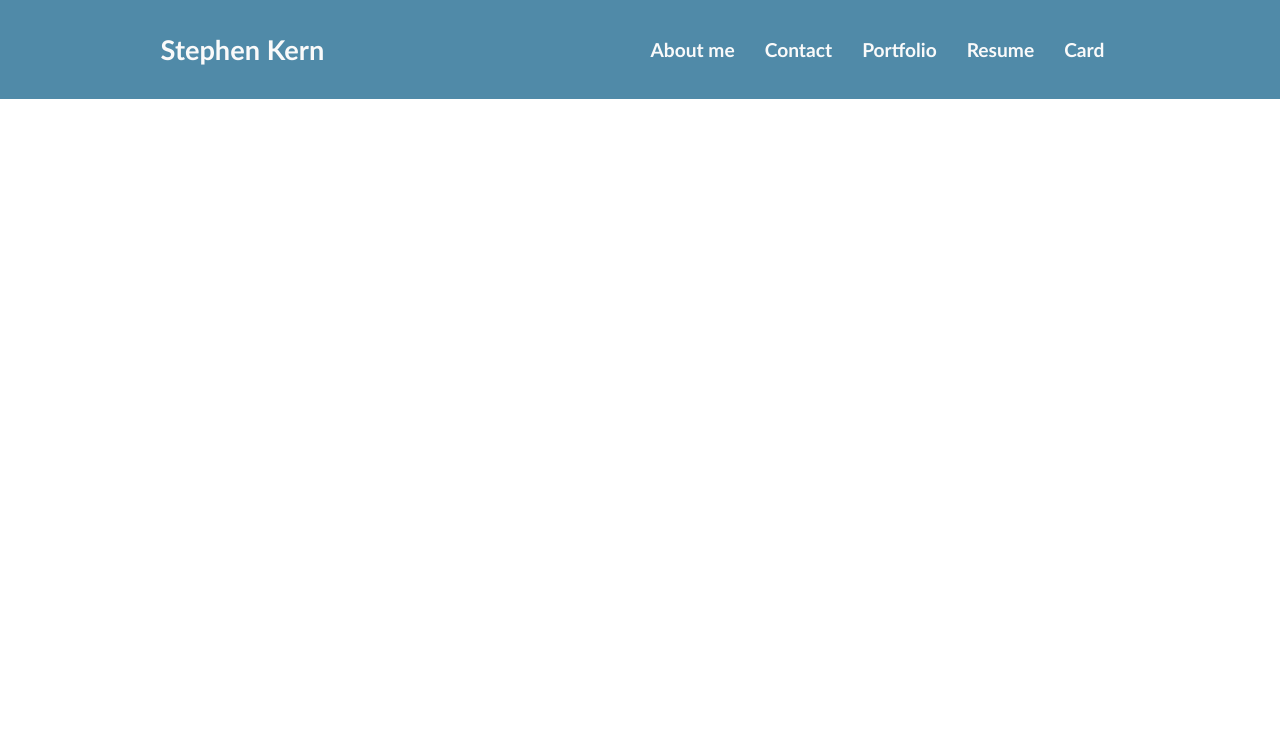
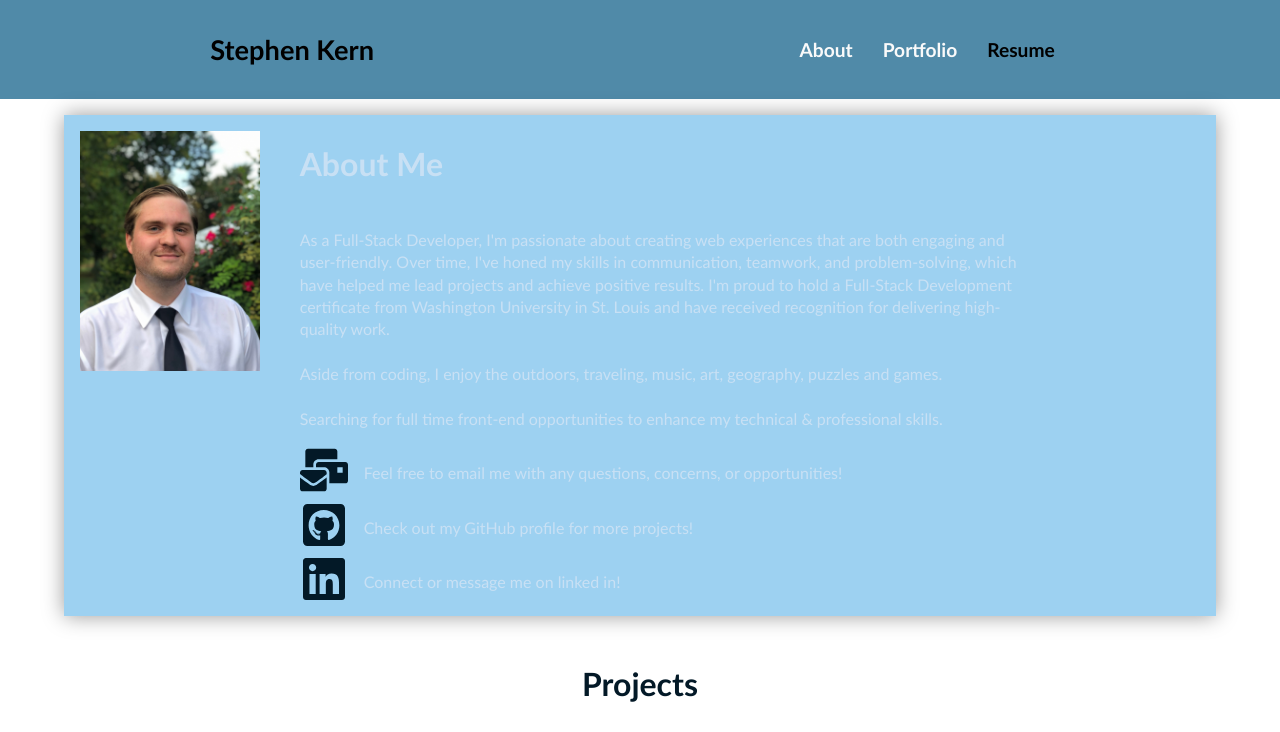
Before and after one commit to stephen-kern/React-Portfolio, a React (Create React App) app: page / in a window 1280 px wide. Shown: the top 732 px of the page. Built offline with nearby package versions, Linux system fonts and the light colour scheme.

Commit message:
removed some pages from the nav. formatted the about me card.

```diff
--- a/src/App.js
+++ b/src/App.js
@@ -1,36 +1,36 @@
 import React, { useState } from "react";
-import ContactForm from "./pages/Contact";
 import Projects from "./pages/Projects";
 import Footer from "./components/Footer";
 import About from "./pages/About";
-import Resume from "./pages/Resume";
 import Header from "./components/Header";
 
 function App() {
-  const [currentNavLink, handleNavChange] = useState("about");
+  // const [currentNavLink, handleNavChange] = useState("about");
 
-  const displayNavLink = () => {
-    if (currentNavLink === "About") {
-      return <About />;
-    }
-    if (currentNavLink === "Contact") {
-      return <ContactForm />;
-    }
-    if (currentNavLink === "Projects") {
-      return <Projects />;
-    }
-    if (currentNavLink === "Resume") {
-      return <Resume />;
-    }
-  };
+  // const displayNavLink = () => {
+  //   if (currentNavLink === "About") {
+  //     return <About />;
+  //   }
+  //   if (currentNavLink === "Projects") {
+  //     return <Projects />;
+  //   }
+  //   if (currentNavLink === "Resume") {
+  //     return <Resume />;
+  //   }
+  // };
 
   return (
-    <div className="app">
-      <Header
+    <div className="app scroll-container">
+      {/* <Header
         currentNavLink={currentNavLink}
         handleNavChange={handleNavChange}
       />
-      <main>{displayNavLink()}</main>
+      <main>{displayNavLink()}
+      </main>
+      <Footer /> */}
+      <Header />
+      <About />
+      <Projects />
       <Footer />
     </div>
   );
--- a/src/components/Nav/index.js
+++ b/src/components/Nav/index.js
@@ -5,43 +5,24 @@ function Nav(props) {
 
   return (
     <header>
-      <h2>
-        <a
-          href="#about-me-section"
-          onClick={() => handleNavChange("About")}
-          className={currentNavLink === "About"}
-        >
-          Stephen Kern
-        </a>
-      </h2>
+      <h2>Stephen Kern</h2>
       <nav className="navbar">
         <ul>
           <li className="mx-1">
             <a
               href="#about-me-section"
-              onClick={() => handleNavChange("About")}
+              // onClick={() => handleNavChange("About")}
               className={
                 currentNavLink === "About" ? "navActive" : "noNavActive"
               }
             >
-              About me
-            </a>
-          </li>
-          <li>
-            <a
-              href="#contact-section"
-              onClick={() => handleNavChange("Contact")}
-              className={
-                currentNavLink === "Contact" ? "navActive" : "noNavActive"
-              }
-            >
-              Contact
+              About
             </a>
           </li>
           <li>
             <a
               href="#projects-section"
-              onClick={() => handleNavChange("Projects")}
+              // onClick={() => handleNavChange("Projects")}
               className={
                 currentNavLink === "Projects" ? "navActive" : "noNavActive"
               }
@@ -51,24 +32,11 @@ function Nav(props) {
           </li>
           <li>
             <a
-              href="#resume-section"
-              onClick={() => handleNavChange("Resume")}
-              className={
-                currentNavLink === "Resume" ? "navActive" : "noNavActive"
-              }
+              href="https://docs.google.com/document/d/1If9CbTr6wQm1XRLusTGTLHV5_Y-C_IDWOkyNmC03PfY/edit?usp=sharing"
+              target="_blank"
+              rel="noopener noreferrer"
             >
               Resume
-            </a>
-          </li>
-          <li>
-            <a
-              href="#resume-section"
-              onClick={() => handleNavChange("Card")}
-              className={
-                currentNavLink === "Card" ? "navActive" : "noNavActive"
-              }
-            >
-              Card
             </a>
           </li>
         </ul>
--- a/src/index.css
+++ b/src/index.css
@@ -1,4 +1,3 @@
-
 :root {
   --primary: #508AA8;
   --secondary: #C8E0F4;
@@ -12,6 +11,10 @@
   box-sizing: border-box;
 }
 
+html{
+  min-height: 100%;
+}
+
 /* Make images easier to work with */
 img,
 picture {
@@ -19,15 +22,11 @@ picture {
   display: block;
 }
 
-html{
-  min-height: 100%;
-}
-
 body {
   margin: 0;
   padding: 0;
   font-family: 'Trebuchet MS', sans-serif;
-  color: var(--light);
+  color: var(--dark);
 }
 
 .app{
@@ -45,6 +44,7 @@ a {
 a:hover {
   cursor: pointer;
 }
+
 
 header{
   display: flex;
@@ -163,58 +163,6 @@ header nav ul li a:hover {
 }
 
 
-
-
-
-form {
-  justify-content: center;
-  width: 50%;
-  margin: 0 auto;
-}
-
-label{
-  color: var(--darker);
-}
-
-input {
-  font-size: 1rem;
-  padding: 0.4rem;
-  margin-bottom: 0.6rem;
-  width: 100%;
-  border: 1px solid var(--dark);
-  outline: none;
-  border-radius: 3px;
-  transition: box-shadow 0.2s;
-}
-
-input:focus {
-  border: 1px solid var(--secondary);
-  box-shadow: 0 0 .25rem rgba(0, 0, 0, .5);
-}
-
-textarea {
-	width: 100%;
-	height: auto;
-	border: 3px solid var(--primary);
-	padding: 5px;
-}
-
-textarea:focus{
-  border: 1px solid var(--secondary);
-}
-
-.container {
-  width: 85%;
-  max-width: 1200px;
-  margin-left: auto;
-  margin-right: auto;
-}
-
-.flex-row {
-  display: flex;
-  flex-wrap: wrap;
-}
-
 .mx-1 {
   margin-right: var(--spacing-one);
   margin-left: var(--spacing-one);
@@ -240,86 +188,6 @@ textarea:focus{
   color: var(--darker);
 }
 
-.flex-long{
-  max-width: 98%;
-  margin: 0 auto;
-  min-height: 100%;
-  display: flex;
-  flex-wrap: wrap;
-  justify-content: center;
-}
-
-.live-link-rb{
-  background: url(./assets/images/hero-bg.jpg);
-  flex-basis: 98%;
-}
-
-.live-link-hori{
-  background: url(./assets/images/digital-marketing-meeting.jpg);
-  flex-basis: 100%;
-}
-
-.live-link-HH{
-  background: url(./assets/images/Burger-Assistant.png);
-  flex-basis: 100%;
-}
-
-.live-link-jw{
-  background: url(./assets/images/Jake-Wilson-Art.png);
-  flex-basis: 100%;
-}
-
-.live-link-S2R{
-  background: url(./assets/images/Step2Rythym.png);
-  flex-basis: 100%;
-}
-
-.live-link-lw{
-  background: url(./assets/images/live-wire.png);
-  flex-basis: 100%;
-}
-
-.live-links-box{
-  display: flex;
-  justify-content: center;
-  background-size: cover;
-  background-position: center;
-  min-height: 400px;
-  box-shadow: 0 0 20px rgba(0, 0, 0, 0.4);
-  border-radius: 15px;
-  margin: 1rem;
-}
-
-.flex-row-short{
-  margin: 0 auto;
-  min-height: 100%;
-  display: flex;
-  justify-content: center;
-  padding-bottom: 8vh;
-}
-
-.live-links-text{
-  margin: auto;
-  width: 40%;
-  text-align: center;
-  align-items: center;
-}
-
-.portfolio-buttons{
-  padding: 10px 10px;
-  line-height: 1.3;
-  background-color: var(--primary);
-  border: none;
-  cursor: pointer;
-  border-radius: 5px;
-  transition: all 0.3s ease 0s;
-}
-
-.portfolio-buttons:hover{
-  color: var(--dark);
-  transform: translateY(-7px);
-}
-
 /* Contact Section Styles */
 
 .section-title-secondary{
@@ -329,57 +197,63 @@ textarea:focus{
   color: var(--accent2-color);
 }
 
-footer{
+.contact-container{
+  display: flex;
+  justify-content: space-evenly;
   flex-direction: column;
 }
 
-.contact-container{
-  display: flex;
-  justify-content: center;
-  align-items: flex-end;
+.footer-icons{
+  color: var(--darker);
 }
 
-.footer-icons{
-  margin: 1.5em;
-  color: var(--darker);
+.footer-icons-row{
+  display: flex;
+}
+
+.footer-icons-row p {
+  margin-left: 1rem;
 }
 
 /* About Me Section */
 
 .profile-card{
-  width: 95%;
-  margin: 6vh auto;
-  padding-bottom: 8vh;
+  max-width: 90%;
+  margin: 1rem auto;
 }
 
 .profile-info{
   display: flex;
-  align-items: center;
   box-shadow: 0 0 20px rgba(0, 0, 0, 0.4);
-  margin: 10px;
-  padding: 10px;
-  background: var(--darker);
+  background: var(--tertiary);
   color: var(--secondary);
 }
 
-.profile-info img{
- border-radius: 50%;
- border: 3px solid var(--accent2-color);
- margin: 1rem;
- width: 300px;
- height: 300px;
+.img-container{
+  width: 50%;
+  margin: 1rem;
+}
+
+.img-container img{
+ max-width: 100%;
  object-fit: cover;
 }
 
 .bio{
-  padding: 25px;
-  line-height: 1.3;
-  text-align: center;
+  line-height: 1.4;
+  display: flex;
+  flex-direction: column;
+  margin: 0 0 0.4rem 1.5rem;
+
 }
 
 .bio h2{
-  font-size: 32px;
-  padding: 0 0 15px 0;
+  font-size: 2rem;
+}
+
+.bio p{
+  max-width: 80%;
+  flex: 1;
 }
 
 /* Resume Section */
--- a/src/pages/About/index.js
+++ b/src/pages/About/index.js
@@ -1,5 +1,6 @@
 import React from "react";
-import portrait from "../../assets/images/portrait.jpeg"
+import portrait from "../../assets/images/portrait.jpeg";
+import { FaLinkedin, FaGithubSquare, FaMailBulk } from "react-icons/fa";
 
 function About() {
   return (
@@ -7,25 +8,69 @@ function About() {
       <div className="profile-card">
         <article className="profile-info">
           <div className="img-container">
-            <img
-              src={ portrait }
-              className="profile-info"
-              alt="Portrait of Stephen"
-            ></img>
+            <img src={portrait} alt="Portrait of Stephen"></img>
           </div>
           <div className="bio">
             <h2>About Me</h2>
             <p>
-              Hello! I am currently enrolled in Washington University St. Louis Coding
-              Bootcamp to further my education and grow as a developer. I have
-              experience with HTML, CSS, Git, JavaScript, SQL, MongoDB, Express, React, and Node!
-              <br></br><br></br>
+              As a Full-Stack Developer, I'm passionate about creating web
+              experiences that are both engaging and user-friendly. Over time,
+              I've honed my skills in communication, teamwork, and
+              problem-solving, which have helped me lead projects and achieve
+              positive results. I'm proud to hold a Full-Stack Development
+              certificate from Washington University in St. Louis and have
+              received recognition for delivering high-quality work.
+              <br></br>
+              <br></br>
               Aside from coding, I enjoy the outdoors, traveling, music, art,
               geography, puzzles and games.
               <br></br>
-              Searching for job opportunities to enhance my technical &
-              professional skills.
+              <br></br>
+              Searching for full time front-end opportunities to enhance my
+              technical & professional skills.
             </p>
+            <div className="contact-container">
+              <div className="footer-icons-row">
+                <a
+                  href="mailto: stephenkern96@gmail.com"
+                  target="_blank"
+                  rel="noopener noreferrer"
+                  className="footer-icons"
+                >
+                  <FaMailBulk fontSize={"3em"} />
+                </a>
+                <p>
+                  Feel free to email me with any questions, concerns, or
+                  opportunities!
+                </p>
+              </div>
+              <div className="footer-icons-row">
+                <a
+                  href="https://github.com/stephen-kern"
+                  target="_blank"
+                  rel="noopener noreferrer"
+                  className="footer-icons"
+                >
+                  <FaGithubSquare fontSize={"3em"} />
+                </a>
+                <p>
+                  Check out my GitHub profile for more projects!
+                </p>
+              </div>
+              <div className="footer-icons-row">
+                <a
+                  href="https://www.linkedin.com/in/stephenkern96/"
+                  target="_blank"
+                  rel="noopener noreferrer"
+                  className="footer-icons"
+                >
+                  <FaLinkedin fontSize={"3em"} />
+                </a>
+                <p>
+                  Connect or message me on linked in!
+                </p>
+              </div>
+            </div>
           </div>
         </article>
       </div>
--- a/src/pages/Projects/index.js
+++ b/src/pages/Projects/index.js
@@ -33,7 +33,7 @@ const projectsData = [
 
 function Projects() {
   return (
-    <section className="grid-container">
+    <section id="projects-section" className="grid-container">
       <h2 className="section-title">Projects</h2>
       <div className="columns">
         {projectsData.map((project, index) => (
```
